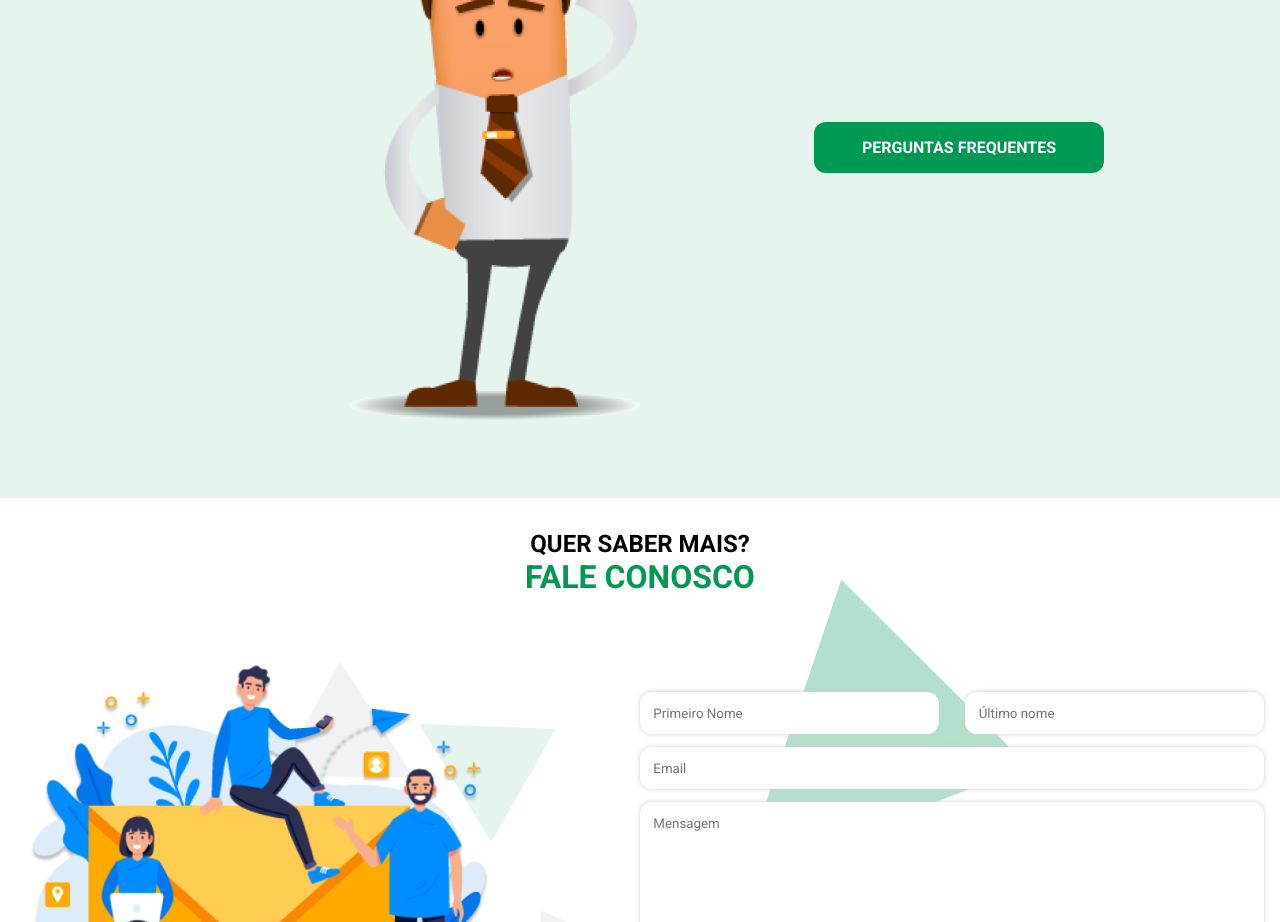
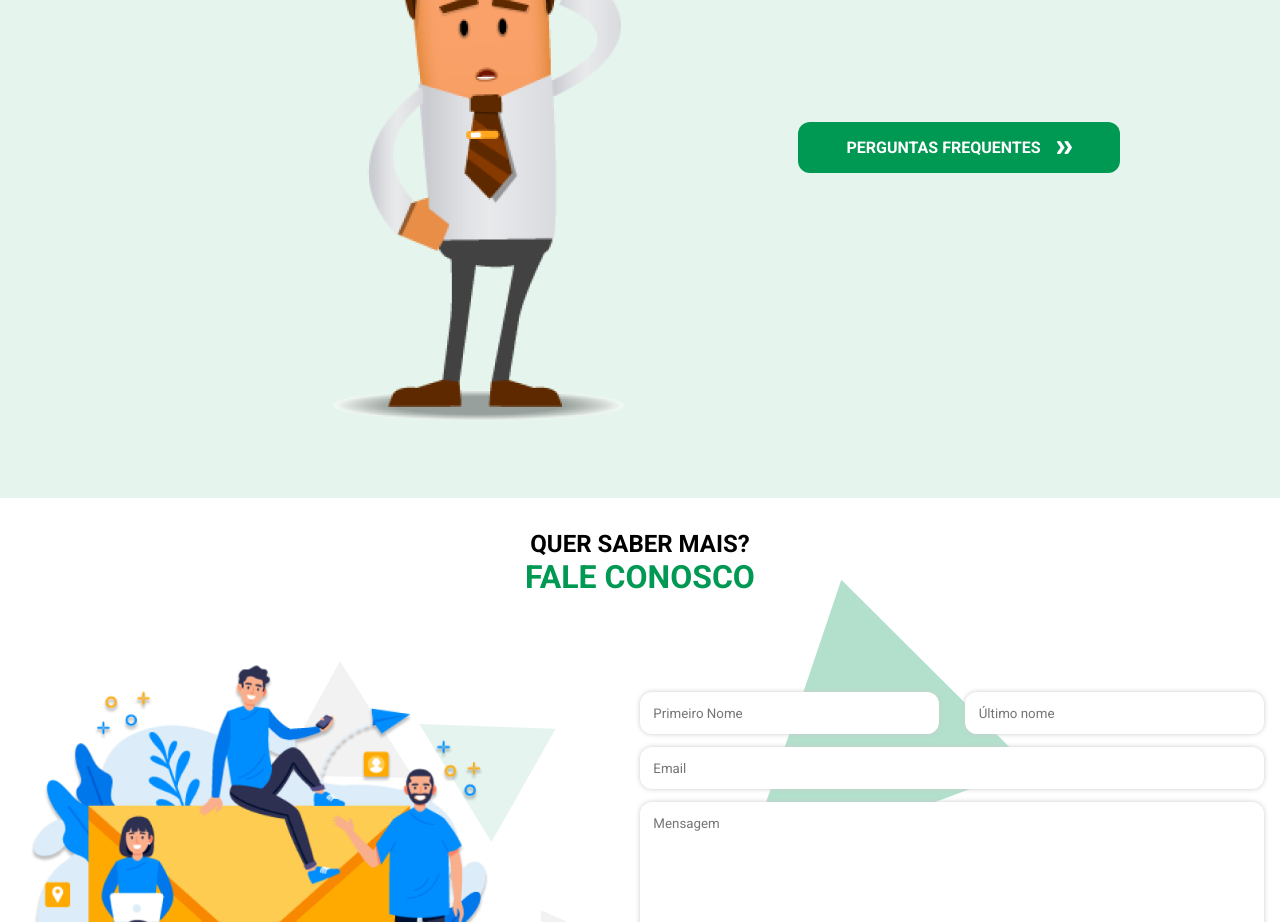
Before and after one commit to gustavosilvaf/Smerca, a React (Create React App) app: page / in a window 1280 px wide. Shown: the part 2880-3802 px from the top of the page. Built offline with nearby package versions, Linux system fonts and the light colour scheme; the HTML template or start-up script is replaced by a standard one.

Commit message:
added chevron of faqs button on homepage

```diff
--- a/src/Components/Home/Doubt/index.js
+++ b/src/Components/Home/Doubt/index.js
@@ -1,6 +1,7 @@
 import React from 'react';
 import './styles.scss';
 import doubtImage from '../../../assets/images/doubt.png';
+import doubleChevron from '../../../assets/images/vectors/double-chevron.png';
 
 const Doubt = () => (
   <div className="Doubt">
@@ -8,7 +9,7 @@ const Doubt = () => (
     <div className="Doubt__main-container">
       <img className="Doubt__image" src={doubtImage} alt="Homem com dúvida" />
       <a className="Doubt__button" href="home">
-        Perguntas frequentes
+        Perguntas frequentes <img className="Doubt__chevron" src={doubleChevron} alt="Setas"/>
       </a>
     </div>
   </div>
--- a/src/Components/Home/Doubt/styles.scss
+++ b/src/Components/Home/Doubt/styles.scss
@@ -23,6 +23,8 @@
   }
 
   &__button {
+    display: flex;
+    align-items: center;
     color: $white;
     background-color: $primary-color;
     padding: 1em 3em;
@@ -33,6 +35,10 @@
     &:hover {
       opacity: 0.8;
     }
+  }
+
+  &__chevron {
+    padding-left: 1em;
   }
 }
 
@@ -54,5 +60,16 @@
       width: 100%;
       flex-direction: column;
     }
+
+    &__button {
+      display: flex;
+      align-items: center;
+      text-align: center;
+      padding: 1em;
+    }
+
+    &__chevron {
+      padding-left: 0.5em;
+    }
   }
 }
```
Also changed, not shown: src/assets/images/vectors/double-chevron.png (added).
